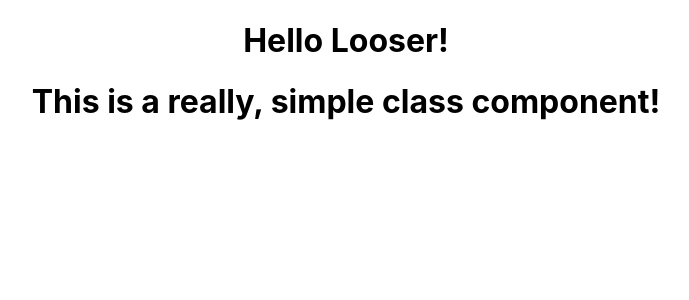
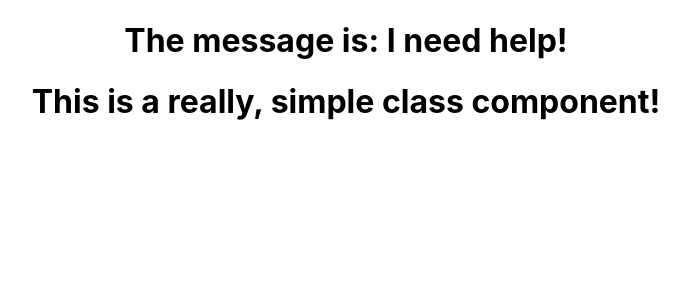
Before and after one commit to evanschristophera/reactjs-tutorials-for-beginners, a React (Create React App) app in the folder myproject/: page / in a window 1280 px wide. Shown: the top 300 px of the page, without its empty margins (294-983 px from the left). Built offline with nearby package versions, Linux system fonts and the light colour scheme.

Commit message:
Part 9 working

```diff
--- a/myproject/src/components/Hello.js
+++ b/myproject/src/components/Hello.js
@@ -2,5 +2,9 @@
 //     return <h1>Hello World!</h1>
 // }
 
-const Hello = () => <h1>Hello Looser!</h1>
+const displayMessage = () => {
+    return "I need help!";
+}
+
+const Hello = () => <h1>The message is: {displayMessage()}</h1>
 export default Hello;
```
Also changed, not shown: 1 other file (tests, documents, lock files or other folders).
